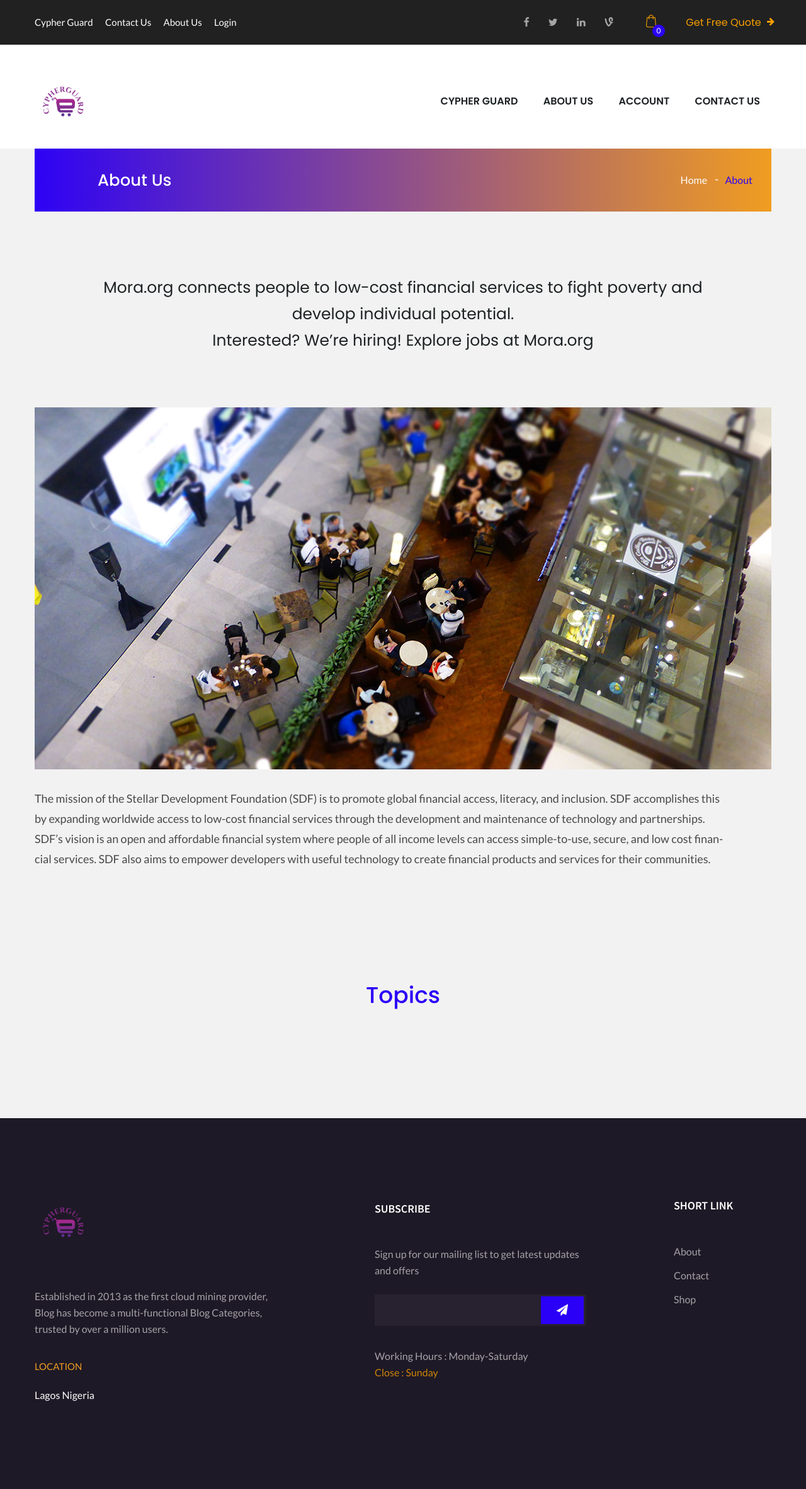
After one commit to Xcheche/fortitech, a Django app: page /accounts/about/ in a window 1280 px wide. The commit adds this page. Shown: the whole page at 63% size. Run offline with Django 5.2, Linux system fonts and the light colour scheme; data that the repository does not hold is empty; parts of the project's set-up code (start-up, migrations or seed data) failed here and were passed over; some libraries are stand-ins or nearby versions.

Commit message:
about page

```diff
--- a/accounts/urls.py
+++ b/accounts/urls.py
@@ -11,6 +11,7 @@ urlpatterns = [
         views.DashboardPasswordChangeView.as_view(),
         name="change_password",
     ),
+    path("about/", views.about, name="about"),
     # Auth
     path("register/", views.register, name="register"),
     path("verify_account/", views.verify_account, name="verify_account"),
--- a/accounts/views.py
+++ b/accounts/views.py
@@ -21,38 +21,15 @@ from django.contrib.auth.mixins import LoginRequiredMixin
 
 User = get_user_model()
 
-
-# def landing(request):
-#     if request.user.is_authenticated:
-#         return redirect('dashboard')
-#     else:
-#         return render(request, 'blog/index.html')
-
-# ====Dashboard
-# def dashboard(request):
-#     if request.method == 'POST':
-#         user_form = UserUpdateForm(request.POST, instance=request.user)
-#         dashboard_form = DashboardUpdateForm(request.POST, request.FILES, instance=request.user.dashboard)
-#         if user_form.is_valid() and dashboard_form.is_valid():
-#             user_form.save()
-#             dashboard_form.save()
-#             messages.success(request, 'Your dashboard has been updated!')
-#             return redirect('dashboard')
-#     else:
-#         user_form = UserUpdateForm(instance=request.user)
-#         dashboard_form = DashboardUpdateForm(instance=request.user.dashboard)
-#     context = {
-#         "page_title": "Dashboard",
-#         "breadcrumbs": [
-#             {"name": "Home", "url": "/"},
-#             {"name": "Dashboard", "url": "dashboard"},
-#         ],
-#         'user_form': user_form,
-#         'dashboard_form': dashboard_form,
-#     }
+# ===== About view
+# This view renders the about page. It can be used to provide information about the application or
+def about(request: HttpRequest):
+   context = {}
+   return render(request, "accounts/about.html", context=context)
 
 
-#     return render(request, 'accounts/dashboard.html', context)
+
+# ===== Dashboard view# This view handles the user's dashboard. It allows the user to update their profile and dashboard information.
 # @login_required
 def dashboard(request):
     dashboard_obj = request.user.dashboard  # from related_name
@@ -81,11 +58,7 @@ def dashboard(request):
         request,
         "accounts/dashboard.html",
         {
-            "page_title": "Dashboard",
-            "breadcrumbs": [
-                {"name": "Home", "url": "/"},
-                {"name": "Dashboard", "url": "dashboard"},
-            ],
+
             "user_form": user_form,
             "dashboard_form": dashboard_form,
         },
@@ -125,11 +98,11 @@ class DashboardPasswordChangeView(PasswordChangeView):
 @redirect_autheticated_user
 def register(request: HttpRequest):
     context = {
-        "page_title": "Register",
-        "breadcrumbs": [
-            {"name": "Home", "url": "/"},
-            {"name": "Register", "url": "Register"},
-        ],
+        # "page_title": "Register",
+        # "breadcrumbs": [
+        #     {"name": "Home", "url": "/"},
+        #     {"name": "Register", "url": "Register"},
+        # ],
     }
 
     if request.method == "POST":
@@ -202,13 +175,7 @@ def verify_account(request: HttpRequest):
 
 @redirect_autheticated_user
 def login(request: HttpRequest):
-    context = {
-        "page_title": "Register",
-        "breadcrumbs": [
-            {"name": "Home", "url": "/"},
-            {"name": "Login", "url": "Login"},
-        ],
-    }
+
 
     if request.method == "POST":
         email: str = request.POST["email"]
@@ -223,7 +190,7 @@ def login(request: HttpRequest):
             return redirect("login")
 
     else:
-        return render(request, "accounts/login.html", context=context)
+        return render(request, "accounts/login.html")
 
 
 # ======= Logout view
--- a/static/css/style.css
+++ b/static/css/style.css
@@ -104,6 +104,16 @@ body a:focus, body a:hover, body .btn:focus, body .btn:hover, body button:focus,
   transition: all 300ms linear 0s;
 }
 
+/*---------------Custom Button-------------------------------------*/
+.custom-btn {
+  background-color: #a05d79;
+  border-color: #a05d79;
+}
+.custom-btn:hover {
+  background-color: #ce8247;
+  border-color: #ce8247;
+}
+
 /* Main title css */
 .tranding_tittle {
   margin-bottom: 30px;
--- /dev/null
+++ b/templates/accounts/about.html
@@ -0,0 +1,47 @@
+
+{% extends 'base.html' %}
+{% load static %}
+
+{% block content %}
+    <!-- Pages Heder Area -->
+    <div class="container">
+        <div class="pages_heder">
+            <h2>About Us</h2>
+            <ol class="breadcrumb">
+                <li><a href="/">Home</a></li>
+                <li><a href="{% url 'about' %}" class="active">About</a></li>
+            </ol>
+        </div>
+    </div>
+    <!-- End Pages Heder Area -->
+
+    <!-- About Content Area -->
+    <section class="about_content">
+        <div class="container">
+            <h2>Mora.org connects people to low-cost financial services to fight poverty and <br> develop individual potential. <br> Interested? We’re hiring! Explore jobs at Mora.org</h2>
+            <img src="{% static 'images/about.jpg' %}" alt="">
+            <p>The mission of the Stellar Development Foundation (SDF) is to promote global financial access, literacy, and inclusion. SDF accomplishes this by expanding worldwide access to low-cost financial services through the development and maintenance of technology and partnerships. SDF’s vision is an open and affordable financial system where people of all income levels can access simple-to-use, secure, and low cost finan-cial services. SDF also aims to empower developers with useful technology to create financial products and services for their communities.</p>
+
+            <div class="topics_row row">
+               <div class="col-12"><h2>Topics</h2></div>
+               {% for category in categories_with_post_count %}
+                <div class="col-lg-4 col-md-6">
+                    <a href="{{ category.get_absolute_url }}">{{ category.name }} ({{ category.post_count }})</a>
+                </div>
+               {% endfor %}
+            </div>
+        </div>
+    </section>
+    <!-- End About Content Area -->
+
+
+
+
+
+
+            </div>
+        </div>
+    </section>
+    <!-- End About Content Area -->
+
+{% endblock %}
--- a/templates/accounts/change_password.html
+++ b/templates/accounts/change_password.html
@@ -25,8 +25,9 @@
                 {% endfor %}
             </div>
         {% endif %}
-        <button type="submit" class="btn btn-primary">Update Password</button>
+        <button type="submit" class="btn btn-primary custom-btn">Update Password</button>
         <a href="{% url 'dashboard' %}" class="btn btn-secondary">Cancel</a>
     </form>
 </div>
+
 {% endblock %}
--- a/templates/base.html
+++ b/templates/base.html
@@ -32,9 +32,9 @@
                 <ul class="left_info">
                     <li><a href="/">Cypher Guard</a></li>
                     <li><a href="contact.html">Contact Us</a></li>
-                    <li><a href="about.html">About Us</a></li>
-                    <li><a href="error.html">Error 404</a></li>
-                    <li><a href="login.html">Login</a></li>
+                    <li><a href="{% url 'about' %}">About Us</a></li>
+                    <!-- <li><a href="error.html">Error 404</a></li> -->
+                    <li><a href="{% url 'login' %}">Login</a></li>
                 </ul>
                 <ul class="header_social">
                     <li><a href="#"><i class="fa fa-facebook"></i></a></li>
--- a/templates/inc/footer.html
+++ b/templates/inc/footer.html
@@ -4,11 +4,11 @@
     <div class="container">
         <div class="footer_inner row">
             <div class="col-lg-5 col-md-6 footer_logo">
-                <a href="/"><img src="{% static 'images/cypherguard.png' %}" alt="" height="70px" style="opacity: inherit;"></a>
+                <a href="/"><img src="{% static 'images/c.png' %}" alt="" height="70px" style="opacity: inherit;"></a>
                 <p>Established in 2013 as the first cloud mining provider, Blog has become a multi-functional Blog  Categories, trusted by over a million users.</p>
                 <address>
                     <span>LOCATION</span>
-                    <p>12/4  New Yourk R Block  Street 2101 USA</p>
+                    <p>Lagos Nigeria</p>
                 </address>
             </div>
 
@@ -31,15 +31,15 @@
                 <ul class="resources_list">
                     <li><a href="about.html">About</a></li>
                     <li><a href="contact.html">Contact</a></li>
-                    <li><a href="#">Bug  Bounty Program</a></li>
-                    <li><a href="#">Policy</a></li>
-                    <li><a href="faq.html">FAQ</a></li>
+                    <!-- <li><a href="#">Bug  Bounty Program</a></li> -->
+                    <!-- <li><a href="#">Policy</a></li> -->
+                    <!-- <li><a href="faq.html">FAQ</a></li>  -->
                     <li><a href="shop.html">Shop</a></li>
                 </ul>
             </div>
         </div>
     </div>
     <div class="copy_right">
-        <p><a target="_blank" href="https://www.templateshub.net">Templates Hub</a></p>
+        <!-- <p><a target="_blank" href="https://www.templateshub.net">Templates Hub</a></p>  -->
     </div>
 </footer>
--- a/templates/inc/main-header.html
+++ b/templates/inc/main-header.html
@@ -4,7 +4,7 @@
    <div class="container">
         <div class="header_menu">
             <nav class="navbar navbar-expand-lg">
-                <a class="navbar-brand" href="/"><img src="{% static 'images/cypherguard.png' %} " alt="" height="70px"></a>
+                <a class="navbar-brand" href="/"><img src="{% static 'images/c.png' %} " alt="" height="70px"></a>
                 <!-- Small Divice Menu-->
                 <button class="navbar-toggler" type="button" data-toggle="collapse" data-target=".navbar_supported"  aria-expanded="false" aria-label="Toggle navigation">
                     <i class="fa fa-bars" aria-hidden="true"></i>
@@ -16,7 +16,7 @@
                            <a href="/">Cypher Guard</a>
 
                         </li>
-                        <li><a class="nav-link" href="about.html">About us</a></li>
+                        <li><a class="nav-link" href="{% url 'about' %}">About us</a></li>
                         {% if user.is_authenticated %}
                         <li class="dropdown">
                             <a class="nav-link dropdown-toggle" href="#" role="button" data-toggle="dropdown" aria-expanded="false">BLog</a>
@@ -39,24 +39,24 @@
 
                             <a class="nav-link dropdown-toggle" href="#" role="button" data-toggle="dropdown" aria-expanded="false">account</a>
                             <ul class="dropdown-menu">
-                                <li class="dropdown">
+                                <!-- <li class="dropdown">
                                     <a class="nav-link dropdown-toggle" href="#" id="navbarDropdown" role="button" data-toggle="dropdown" aria-expanded="false">Sub Menu</a>
                                     <ul class="dropdown-menu" aria-labelledby="navbarDropdown">
                                         <li><a href="#" class="active">-Sub Menu v1</a></li>
                                         <li><a href="#">-Sub Menu v2</a></li>
                                         <li><a href="#">-Sub Menu v3</a></li>
                                     </ul>
-                                </li>
+                                </li> -->
 
                                 <li><a href="{% url 'register'  %}">Register</a></li>
                                 <li><a href="{% url 'login' %}">Login</a></li>
-                                <li><a href="error.html">Error (404)</a></li>
+                                <!-- <li><a href="error.html">Error (404)</a></li> -->
                             </ul>
                             {% endif %}
                         </li>
                         <li><a class="nav-link" href="{% url 'contact' %}">Contact us</a></li>
                         <!-- Pages Heder Area -->
-                        <div class="container " style="height: 100px;">
+                        <!-- <div class="container " style="height: 100px;">
                             <div class="pages_heder">
 
                                 <h2>{{ page_title }}</h2>
@@ -65,7 +65,7 @@
 
                                 </ol>
                             </div>
-                        </div>
+                        </div>  -->
                         <!-- End Pages Heder Area -->
 
                     </ul>
```
Also changed, not shown: blog/views.py (+3 -14 lines), templates/accounts/dashboard.html (+13 -1 lines), templates/accounts/login.html (+12 -0 lines), templates/accounts/register.html (+10 -0 lines), templates/blog/index.html (+11 -0 lines), templates/contacts/contact.html (+11 -0 lines), static/images/c.png (added), 3 other files.
